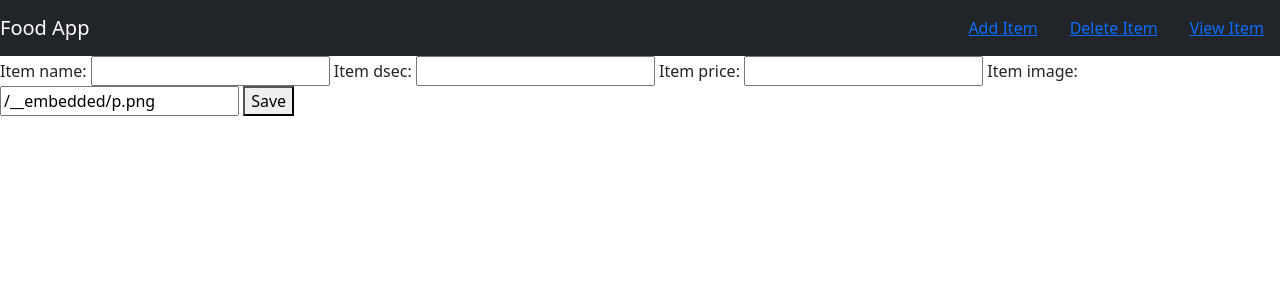
After one commit to yukensubedi/pro1, a Django app: page /food/add in a window 1280 px wide. The commit adds this page. Shown: the top 300 px of the page. Run offline with Django 4.2, Linux system fonts and the light colour scheme.

Commit message:
Add and delete items

```diff
--- /dev/null
+++ b/food/forms.py
@@ -0,0 +1,7 @@
+from django import forms
+from .models import Item
+
+class ItemForm(forms.ModelForm):
+    class Meta:
+        model = Item
+        fields = ['item_name', 'item_dsec','item_price', 'item_image']
--- a/food/templates/food/base.html
+++ b/food/templates/food/base.html
@@ -16,7 +16,7 @@
         <a href="{% url 'food:index' %}" class="navbar-brand">Food App</a>
 
         <div class="navbar">
-            <a class="nav-item px-3 " href="#">Add Item </a>
+            <a class="nav-item px-3 " href="{% url 'food:create_item' %}">Add Item </a>
             <a href="#" class=" nav-item px-3">Delete Item </a>
             <a href="#" class=" nav-item px-3">View  Item </a>
 
--- a/food/templates/food/detail.html
+++ b/food/templates/food/detail.html
@@ -19,7 +19,7 @@
                     <h1> {{ item.item_name}} </h1>
                     <h1> {{item.item_dsec}} </h1>
                     <h1> ${{item.item_price}} </h1>
-
+                    <a href="{% url 'food:delete_item' item.id %}">Delete</a>
                 </div>
             </div>
         </div>
--- /dev/null
+++ b/food/templates/food/item-delete.html
@@ -0,0 +1,6 @@
+
+<form method="POST">
+    {% csrf_token %}
+    <h2>Are you sure you want to delete {{ item.item_name}}</h2>
+    <button type="submit">Confirm</button>
+</form>
--- /dev/null
+++ b/food/templates/food/item-form.html
@@ -0,0 +1,8 @@
+{% extends 'food/base.html' %}
+{% block body %}
+<form method="POST">
+    {% csrf_token %}
+    {{ form }}
+    <button type="submit">Save</button>
+</form>
+{% endblock %}
--- a/food/urls.py
+++ b/food/urls.py
@@ -1,3 +1,4 @@
+from unicodedata import name
 from . import views
 from django.urls import path
 
@@ -7,4 +8,10 @@ urlpatterns = [
 
     path('<int:item_id>', views.detail, name='detail'), #food/id
     path('item/',views.item, name="item"),
+    #add items
+    path('add', views.create_item, name='create_item'),
+    #edit
+    path('update/<int:id>/', views.update_item, name="update_item"),
+    #delete
+    path('delete/<int:id>/', views.delete_item, name='delete_item'),
 ]
--- a/food/views.py
+++ b/food/views.py
@@ -1,9 +1,10 @@
 from urllib.request import Request
 from django.http import HttpResponse
-from django.shortcuts import render
+from django.shortcuts import redirect, render
 from django.http import HttpResponse
 from .models import Item
 from django.template import loader
+from .forms import ItemForm
 # Create your views here.
 def index (request):
     item_list = Item.objects.all()
@@ -22,3 +23,31 @@ def detail(request, item_id):
         'item' : item,
     }
     return render(request, 'food/detail.html', context)
+
+def create_item(request):
+    form = ItemForm(request.POST or None)
+
+    if form.is_valid():
+        form.save()
+        return redirect('food:index')
+
+    return render(request, 'food/item-form.html', {'form':form})
+
+def update_item(request, id):
+    item = Item.objects.get(id=id)
+    form = ItemForm(request.POST or None, instance = item)
+
+    if form.is_valid():
+        form.save()
+        return redirect('food:index')
+
+    return render (request, 'food/item-form.html', {'form': form, 'item': item })
+
+def delete_item(request, id):
+    item = Item.objects.get(id=id)
+
+    if request.method == 'POST':
+        item.delete()
+        return redirect ('food:index')
+
+    return render (request, 'food/item-delete.html', {'item': item})
```
Also changed, not shown: food/models.py (+1 -1 lines), food/templates/food/index.html (+2 -10 lines), db.sqlite3.
